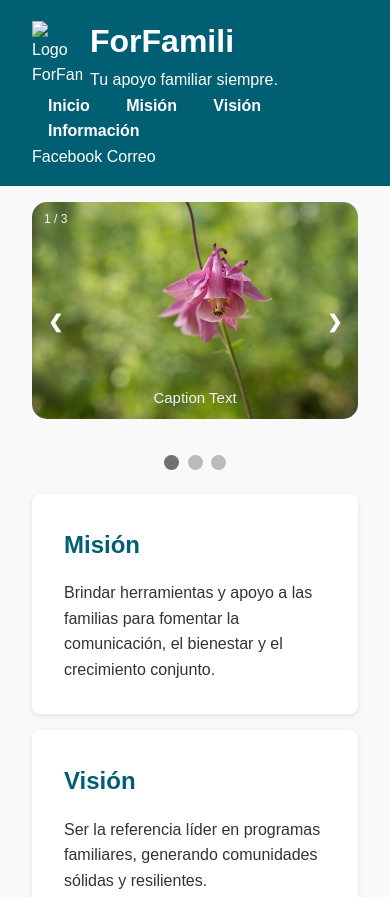
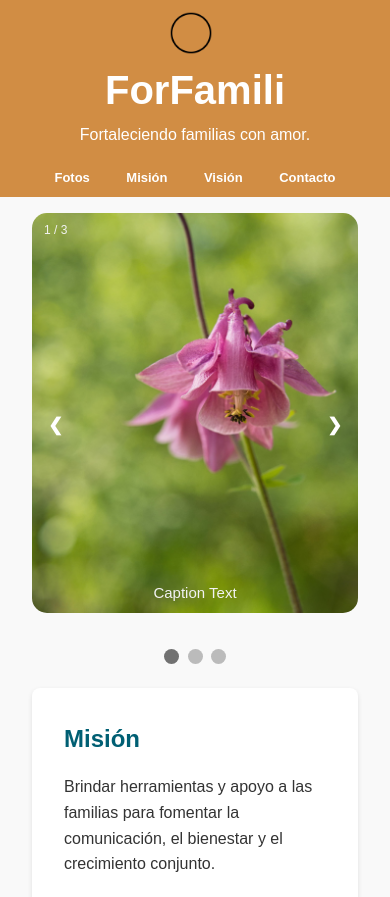
Before and after one commit to matrodriguezpa/forfamili, a plain HTML site: page index.html in a window 390 px wide. Shown: the top 897 px of the page. Drawn offline with Linux system fonts and the light colour scheme.

Commit message:
Mejora del header

```diff
--- a/index.html
+++ b/index.html
@@ -12,27 +12,26 @@
 <body>
   <header class="site-header">
     <div class="logo">
-      <img src="logo.png" alt="Logo ForFamili" />
-      <div>
+      <img src="images/logo.png" alt="Logo ForFamili" />
+      <div class="titulo">
         <h1>ForFamili</h1>
-        <p>Tu apoyo familiar siempre.</p>
+        <p>Fortaleciendo familias con amor.</p>
       </div>
     </div>
     <nav class="main-nav">
-      <a href="#inicio">Inicio</a>
+      <a href="#fotos">Fotos</a>
       <a href="#mision">Misión</a>
       <a href="#vision">Visión</a>
-      <a href="#info">Información</a>
+      <a href="#info">Contacto</a>
     </nav>
     <div class="social">
       <a href="https://facebook.com/forfamili" target="_blank" rel="noopener">Facebook</a>
-      <a href="" target="_blank" rel="noopener">Correo</a>
-
+      <a href="mailto:forfamili2021@hotmail.com">Correo</a>
     </div>
   </header>
 
   <main>
-    <section id="inicio" class="main-block">
+    <section id="fotos" class="main-block">
       <!-- Slideshow container -->
       <div class="slideshow-container">
 
--- a/style.css
+++ b/style.css
@@ -19,7 +19,7 @@
   align-items: center;
   justify-content: space-between;
   padding: 1rem 2rem;
-    background: #005f73;
+  background: #d18d44;
   color: #fff;
 }
 
@@ -27,6 +27,7 @@
   display: flex;
   align-items: center;
 }
+
 .logo img {
   width: 50px;
   margin-right: 0.5rem;
@@ -38,6 +39,7 @@
   color: #fff;
   font-weight: bold;
 }
+
 .main-nav a:hover {
   text-decoration: underline;
 }
@@ -45,12 +47,16 @@
 .social a {
   color: #fff;
   text-decoration: none;
+  margin: 0 0.5rem;
 }
+
 .social a:hover {
   opacity: 0.8;
 }
 
-  * {box-sizing:border-box}
+* {
+  box-sizing: border-box
+}
 
 /* Slideshow container */
 .slideshow-container {
@@ -66,13 +72,14 @@
 
 .mySlides img {
   width: 100%;
-  max-height: 350px;
+  max-height: 450px;
   border-radius: 15px;
   object-fit: cover;
 }
 
 /* Next & previous buttons */
-.prev, .next {
+.prev,
+.next {
   cursor: pointer;
   position: absolute;
   top: 50%;
@@ -94,8 +101,9 @@
 }
 
 /* On hover, add a black background color with a little bit see-through */
-.prev:hover, .next:hover {
-  background-color: rgba(0,0,0,0.8);
+.prev:hover,
+.next:hover {
+  background-color: rgba(0, 0, 0, 0.8);
 }
 
 /* Caption text */
@@ -130,7 +138,8 @@
   transition: background-color 0.6s ease;
 }
 
-.active, .dot:hover {
+.active,
+.dot:hover {
   background-color: #717171;
 }
 
@@ -141,19 +150,25 @@
 }
 
 @keyframes fade {
-  from {opacity: .4}
-  to {opacity: 1}
+  from {
+    opacity: .4
   }
 
-.main-block{
+  to {
+    opacity: 1
+  }
+}
+
+.main-block {
   margin: 1rem 2rem;
 }
-  .section-block  {
+
+.section-block {
   padding: 2rem;
   background: #fff;
   margin: 1rem 2rem;
   border-radius: 8px;
-    box-shadow: 0 2px 5px rgba(0,0,0,0.1);
+  box-shadow: 0 2px 5px rgba(0, 0, 0, 0.1);
 }
 
 .section-block h2 {
@@ -167,3 +182,51 @@
   background: #003f5c;
   color: #fff;
 }
+
+@media (max-width: 900px) {
+  .social {
+    display: none;
+  }
+}
+
+/* Responsive Design */
+@media (max-width: 768px) {
+
+  .site-header {
+    display: flex;
+    justify-content: center;
+    padding: 0.5rem;
+  }
+
+  .logo {
+    display: flex;
+    flex-direction: column;
+  }
+
+  .titulo {
+    display: flex;
+    flex-direction: column;
+    align-items: center;
+    text-align: center;
+  }
+
+  .mySlides img {
+    min-height: 400px;
+  }
+
+  h1 {
+    font-size: 2.5rem;
+  }
+
+  a{
+    font-size: small;
+  }
+
+  .main-nav {
+    margin-top: 1rem;
+  }
+
+  .slideshow-container {
+    width: 100%;
+  }
+}
```
Also changed, not shown: images/logo.png (added). Lines whose indentation alone changed are shown as unchanged.
